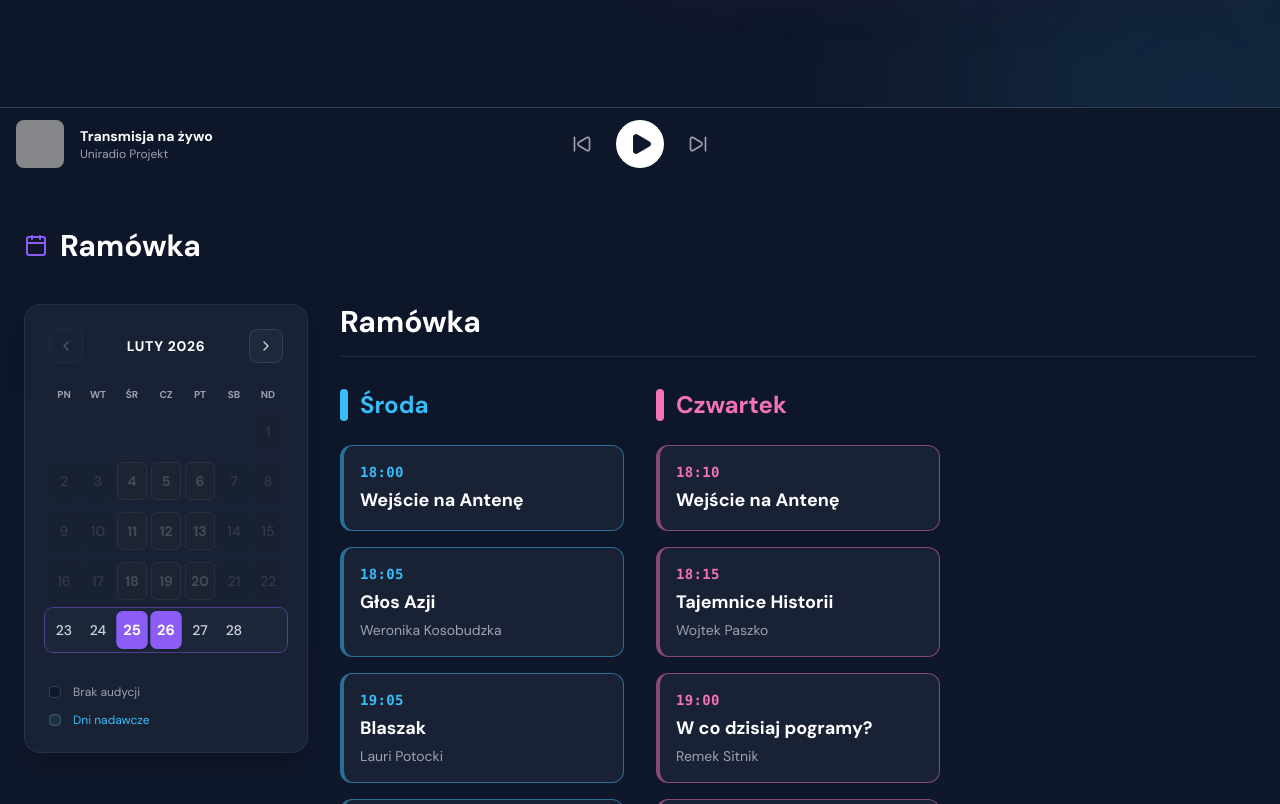
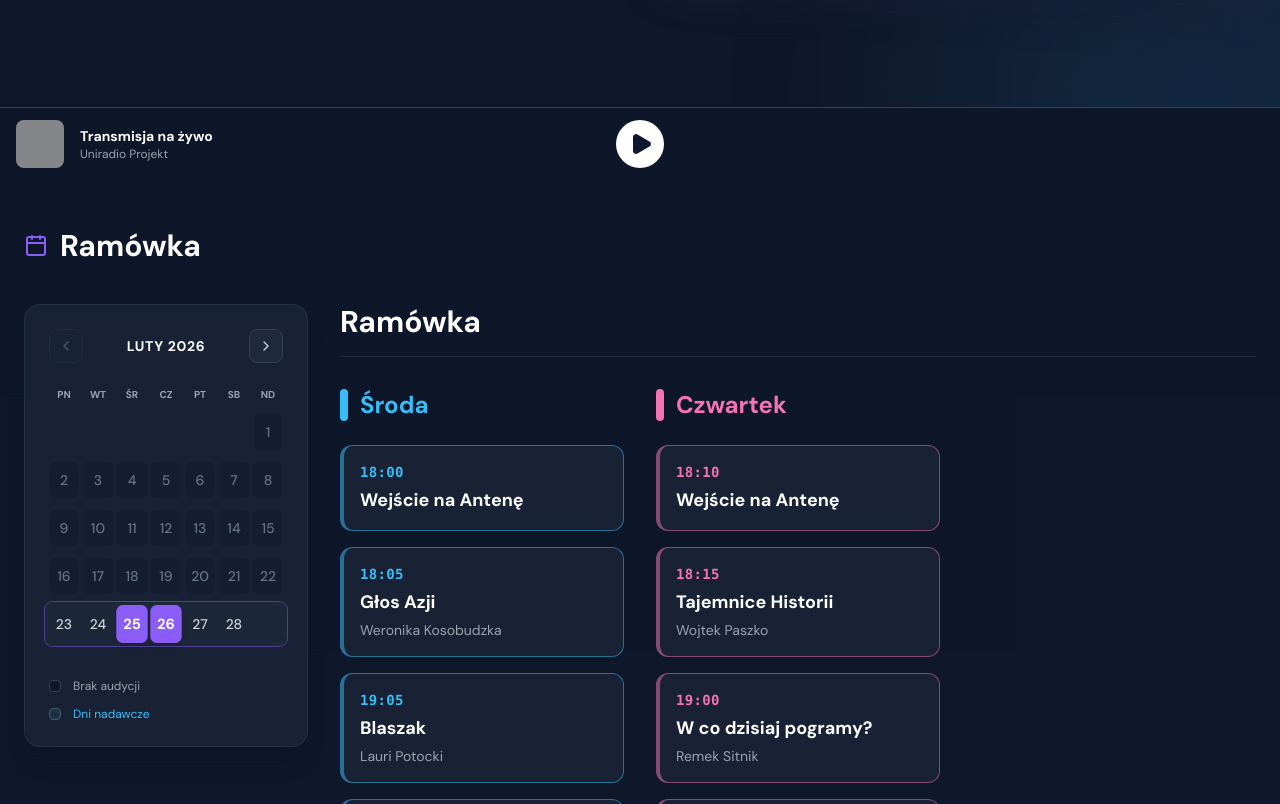
Before and after one commit to Zotxonk/Uniradio, a plain HTML site: page index.html in a window 1280 px wide. Shown: the part 620-1424 px from the top of the page. Drawn offline with nearby package versions, Linux system fonts and the light colour scheme; grey boxes are pictures that could not be loaded.

Commit message:
Add files via upload

```diff
--- a/index.html
+++ b/index.html
@@ -408,9 +408,7 @@
                 <div class="hidden sm:block overflow-hidden"><h4 class="font-bold text-sm truncate text-white">Transmisja na żywo</h4><p class="text-xs text-gray-400">Uniradio Projekt</p></div>
             </div>
             <div class="flex items-center justify-center gap-6 w-1/3">
-                <button class="text-gray-400 hover:text-white transition"><i data-lucide="skip-back" class="w-5 h-5"></i></button>
                 <button onclick="openPlayer()" class="w-12 h-12 rounded-full bg-white text-radio-dark flex items-center justify-center hover:scale-105 transition"><i data-lucide="play" class="w-6 h-6 fill-current translate-x-[1px]"></i></button>
-                <button class="text-gray-400 hover:text-white transition"><i data-lucide="skip-forward" class="w-5 h-5"></i></button>
             </div>
             <div class="w-1/3"></div>
         </div>
@@ -609,6 +607,11 @@
                         isBroadcastDay = false;
                     }
 
+                    // Wygaszenie dni nadawczych (Śr, Czw, Pt) z minionych tygodni, by wyglądały identycznie jak dni bez audycji
+                    if (dateObj < currentWeekStart) {
+                        isBroadcastDay = false;
+                    }
+
                     // Sprawdzanie czy iterowany dzień należy do tego samego tygodnia co wybrana data
                     const isSelectedWeek = isSameWeek(dateObj, selectedDate);
 
@@ -639,9 +642,9 @@
                                 renderSchedule();
                             };
                         } else {
-                            // Tydzień miniony - wyszarzony, bez hovera i nieklikalny
+                            // Tydzień miniony - nieklikalny, wygląda natywnie jak dni "Brak audycji"
                             currentWeekRow.classList.remove('group/week', 'cursor-pointer', 'hover:bg-slate-800');
-                            currentWeekRow.classList.add('opacity-30', 'grayscale', 'cursor-not-allowed', 'pointer-events-none');
+                            currentWeekRow.classList.add('cursor-not-allowed', 'pointer-events-none');
                         }
 
                         // Zawsze dodajemy wyrenderowany tydzień do kalendarza
```
